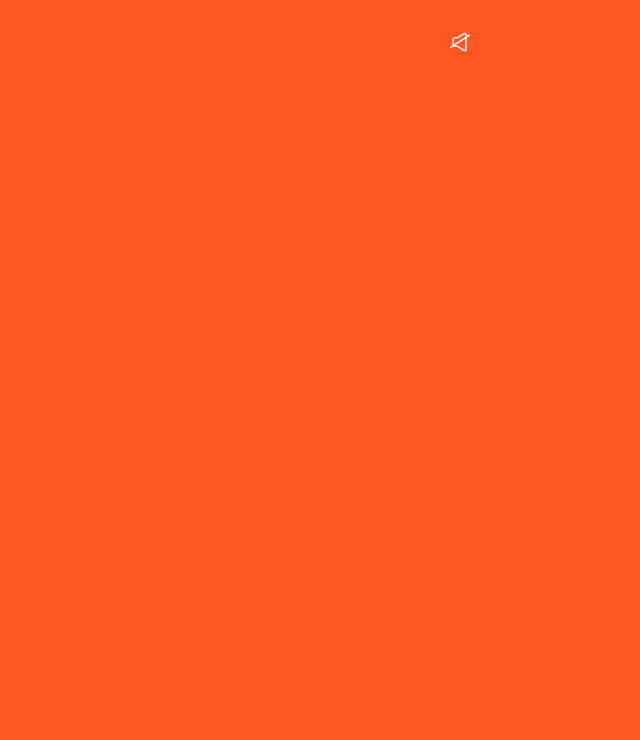
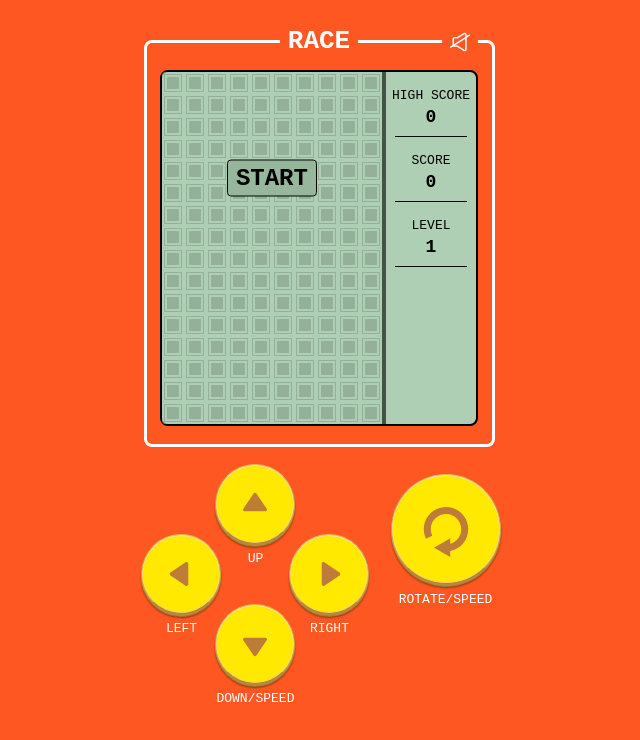
Before and after one commit to Andrei-Adnolka/telegram-arcades-client, a React (Create React App) app: page /shot in a window 1280 px wide. Before the commit this address had no page. Shown: the top 740 px of the page, without its empty margins (321-961 px from the left). Built offline with nearby package versions, Linux system fonts and the light colour scheme.

Commit message:
added shot game

```diff
--- a/src/App.tsx
+++ b/src/App.tsx
@@ -1,33 +1,20 @@
-import { useEffect } from "react";
-import { Route, Routes, useLocation, useNavigate } from "react-router-dom";
+import { Route, Routes, useLocation } from "react-router-dom";
 
 import Tetris from "./modules/tetris";
 import Snake from "./modules/snake";
 import Arkanoid from "./modules/arkanoid";
 import Race from "./modules/race";
+import Shot from "./modules/shot";
+
 import { AudioComponent } from "./components/audio";
-import { useTelegram } from "./provider/telegram";
+import { useBackButton } from "./hooks/useBackButton";
 
 function App() {
   const { pathname } = useLocation();
-  const navigate = useNavigate();
 
   const isLoadedGame = pathname !== "/";
 
-  const { webApp } = useTelegram();
-  console.log("isLoadedGame", isLoadedGame);
-  useEffect(() => {
-    const callback = () => {
-      navigate(-1);
-      webApp?.BackButton?.hide?.();
-    };
-
-    if (webApp) {
-      webApp.BackButton.isVisible = isLoadedGame;
-      webApp.onEvent("backButtonClicked", callback);
-    }
-    return () => webApp && webApp.offEvent("backButtonClicked", callback);
-  }, [isLoadedGame, webApp, navigate]);
+  useBackButton();
 
   return (
     <div className="app">
@@ -42,6 +29,7 @@ function App() {
             <a href="/tetris">01 TETRIS</a>
             <a href="/snake">02 SNAKE</a>
             <a href="/race">03 RACE</a>
+            <a href="/shot">04 SHOT</a>
             {/* <a href="/arkanoid">ARKANOID</a> */}
           </div>
         </div>
@@ -51,6 +39,7 @@ function App() {
         <Route path="/snake" element={<Snake />} />
         <Route path="/arkanoid" element={<Arkanoid />} />
         <Route path="/race" element={<Race />} />
+        <Route path="/shot" element={<Shot />} />
       </Routes>
     </div>
   );
--- /dev/null
+++ b/src/hooks/useBackButton.ts
@@ -0,0 +1,25 @@
+import { useEffect } from "react";
+import { useNavigate, useLocation } from "react-router-dom";
+
+import { useTelegram } from "../provider/telegram";
+
+export function useBackButton() {
+  const { pathname } = useLocation();
+  const navigate = useNavigate();
+
+  const isLoadedGame = pathname !== "/";
+  const { webApp } = useTelegram();
+
+  useEffect(() => {
+    const callback = () => {
+      navigate(-1);
+      webApp?.BackButton?.hide?.();
+    };
+
+    if (webApp) {
+      webApp.BackButton.isVisible = isLoadedGame;
+      webApp.onEvent("backButtonClicked", callback);
+    }
+    return () => webApp && webApp.offEvent("backButtonClicked", callback);
+  }, [isLoadedGame, webApp, navigate]);
+}
--- /dev/null
+++ b/src/modules/shot/constants/index.ts
@@ -0,0 +1,14 @@
+export const COOKIES_HIGHT_SCORE_NAME = "shot-hight-score";
+export const STORAGE_NAME = "shot-return-data";
+
+export const LEVELS = [
+  { level: 1, speed: 1500, score: { start: 0, end: 2000 } },
+  { level: 2, speed: 1400, score: { start: 2000, end: 5000 } },
+  { level: 3, speed: 1250, score: { start: 5000, end: 7500 } },
+  { level: 4, speed: 1150, score: { start: 7500, end: 10000 } },
+  { level: 5, speed: 1050, score: { start: 10000, end: 12500 } },
+  { level: 6, speed: 950, score: { start: 12500, end: 15000 } },
+  { level: 7, speed: 900, score: { start: 15000, end: 20000 } },
+  { level: 8, speed: 875, score: { start: 20000, end: 25000 } },
+  { level: 9, speed: 800, score: { start: 25000, end: 1000000000 } },
+];
--- /dev/null
+++ b/src/modules/shot/hooks/helpers/index.ts
@@ -0,0 +1,38 @@
+import {
+  BoardShape,
+  DefaultShape,
+  EmptyCell,
+  RaceCell,
+} from "../../../../types";
+
+export const BOARD_WIDTH = 10;
+export const BOARD_HEIGHT = 16;
+
+export function getEmptyBoard(height = BOARD_HEIGHT): BoardShape {
+  return Array(height)
+    .fill(null)
+    .map(() => Array(BOARD_WIDTH).fill(EmptyCell.Empty));
+}
+
+export function addShapeToBoard(
+  board: BoardShape,
+  space: number[],
+  bullets: DefaultShape,
+  army: DefaultShape
+) {
+  const [row, column] = space;
+  board[row][column] = RaceCell.Block;
+
+  bullets.forEach(([row, column]) => {
+    board[row][column] = RaceCell.Block;
+  });
+
+  army.forEach(([row, column]) => {
+    board[row][column] = RaceCell.Block;
+  });
+}
+
+export const isCollision = ([_, column]: number[], isLeft?: boolean) => {
+  const newColumn = isLeft ? column - 1 : column + 1;
+  return newColumn >= 0 && newColumn < BOARD_WIDTH;
+};
--- /dev/null
+++ b/src/modules/shot/hooks/useShot.ts
@@ -0,0 +1,115 @@
+import { useCallback, useEffect, useState } from "react";
+
+import { BoardShape } from "../../../types";
+import { useInterval } from "../../../hooks/useInterval";
+import { useHightScore } from "../../../hooks/useHighScore";
+import { useLevel } from "../../../hooks/useLevel";
+import { ButtonIds } from "../../../constants";
+
+import { COOKIES_HIGHT_SCORE_NAME, LEVELS } from "../constants";
+
+import { useShotBoard } from "./useShotBoard";
+import { addShapeToBoard } from "./helpers";
+
+export function useShot() {
+  const [isStart, setIsStart] = useState(false);
+  const [isPlaying, setIsPlaying] = useState(false);
+  const [isPause, setIsPause] = useState(false);
+  const [isGameOver, setIsGameOver] = useState(false);
+  const [carSpeed, setCarSpeed] = useState(0);
+
+  const [{ board, space, bullets, army, score }, dispatchBoardState] =
+    useShotBoard();
+
+  const { level, speed } = useLevel(score, LEVELS);
+
+  const { hightScore, onSendHightScore } = useHightScore(
+    COOKIES_HIGHT_SCORE_NAME
+  );
+
+  const startGame = useCallback(() => {
+    setIsPause(false);
+    setIsGameOver(false);
+    setIsPlaying(true);
+    setIsStart(true);
+    setCarSpeed(speed);
+    dispatchBoardState({ type: "start" });
+  }, [dispatchBoardState, speed]);
+
+  const pauseGame = useCallback(() => {
+    if (isStart) {
+      setIsPlaying((prev) => !prev);
+      setIsPause((prev) => !prev);
+    }
+  }, [isStart]);
+
+  const stopGame = !isPlaying || isGameOver;
+
+  useEffect(() => {
+    setCarSpeed(speed);
+  }, [speed]);
+
+  const gameTick = useCallback(() => {
+    if (army[0][0] === 15) {
+      setIsGameOver(true);
+      setIsPlaying(false);
+      onSendHightScore(score);
+      return;
+    }
+    dispatchBoardState({ type: "armyMove" });
+  }, [army, score, onSendHightScore, dispatchBoardState]);
+
+  useInterval(() => {
+    if (stopGame) return;
+    gameTick();
+  }, carSpeed);
+
+  useInterval(() => {
+    if (stopGame) return;
+
+    if (bullets.length) {
+      dispatchBoardState({ type: "bulletsMove", bullets });
+    }
+  }, carSpeed / 6);
+
+  const handleTouchDown = useCallback(
+    (id: ButtonIds, isTouchStart?: boolean) => {
+      if (stopGame) return;
+      if (id === ButtonIds.Left) {
+        dispatchBoardState({ type: "spaceMove", isLeft: true });
+      }
+      if (id === ButtonIds.Right) {
+        dispatchBoardState({ type: "spaceMove", isLeft: false });
+      }
+      if (id === ButtonIds.Rotate) {
+        if (isTouchStart) {
+          dispatchBoardState({ type: "spaceFire" });
+        }
+      }
+    },
+    [dispatchBoardState, stopGame]
+  );
+
+  const renderedBoard = structuredClone(board) as BoardShape;
+
+  if (isPlaying) {
+    addShapeToBoard(renderedBoard, space, bullets, army);
+  }
+
+  return {
+    board: renderedBoard,
+    handleTouchDown,
+    startGame,
+    pauseGame,
+    onContinue: () => {},
+    isContinue: false,
+    hightScore,
+    isPlaying,
+    isPause,
+    level,
+    isStart,
+    isGameOver,
+    score,
+    speed,
+  };
+}
--- /dev/null
+++ b/src/modules/shot/hooks/useShotBoard.ts
@@ -0,0 +1,131 @@
+import { useReducer, Dispatch } from "react";
+
+import { BoardShape } from "../../../types";
+import { getEmptyBoard, isCollision } from "./helpers";
+
+type BoardState = {
+  board: BoardShape;
+  space: number[];
+  army: number[][];
+  bullets: number[][];
+
+  score: number;
+  isGameOver: boolean;
+};
+
+const getStartArmyRow = () => generateArray(9, 9).map((el) => [0, el]);
+
+export function useShotBoard(): [BoardState, Dispatch<Action>] {
+  const [boardState, dispatchBoardState] = useReducer(
+    boardReducer,
+    {
+      space: [15, 5],
+      army: getStartArmyRow(),
+      bullets: [],
+      score: 0,
+      isGameOver: false,
+    },
+    (emptyState) => {
+      const state = {
+        ...emptyState,
+        board: getEmptyBoard(),
+      };
+      return state;
+    }
+  );
+
+  return [boardState, dispatchBoardState];
+}
+
+type Action = {
+  type: "start" | "spaceMove" | "armyMove" | "spaceFire" | "bulletsMove";
+  isLeft?: boolean;
+  bullets?: number[][];
+};
+
+const generateArray = (length: number, max: number) => {
+  const array = [...new Array(length)].map(() =>
+    Math.round(Math.random() * max)
+  );
+  const uniqueItems = new Set(array);
+  return Array.from(uniqueItems);
+};
+
+// @ts-ignore
+function isEqual(a, b) {
+  const keysA = Object.keys(a);
+  const keysB = Object.keys(b);
+  return keysA.length === keysB.length && keysA.every((n) => a[n] === b[n]);
+}
+
+function getUniqBullets(bullets: number[][]) {
+  const unigBullets = [] as number[][];
+  let uniqIds = {} as Record<string, string>;
+
+  bullets.forEach((bullet) => {
+    const key = `${bullet[0]}_${bullet[1]}`;
+    if (!uniqIds[key]) {
+      uniqIds[key] = "1";
+      unigBullets.push(bullet);
+    }
+  });
+
+  return unigBullets;
+}
+
+function boardReducer(state: BoardState, action: Action): BoardState {
+  let newState = { ...state };
+
+  switch (action.type) {
+    case "start":
+      return {
+        board: getEmptyBoard(),
+        space: [15, 5],
+        army: getStartArmyRow(),
+        bullets: [],
+        score: 0,
+        isGameOver: false,
+      };
+    case "spaceMove":
+      if (!isCollision(state.space, action.isLeft)) {
+        break;
+      }
+      const [spaceRow, spaceColumn] = state.space;
+
+      newState.space = [
+        spaceRow,
+        action.isLeft ? spaceColumn - 1 : spaceColumn + 1,
+      ];
+      break;
+    case "spaceFire":
+      const [row, column] = state.space;
+      newState.bullets = getUniqBullets([...state.bullets, [row - 1, column]]);
+      break;
+    case "bulletsMove":
+      const newBullets = state.bullets
+        .map(([row, column]) => [row - 1, column])
+        .filter(([row]) => row >= 0);
+
+      const newBulletsAfterKill = newBullets.filter((n) =>
+        state.army.every((m) => !isEqual(n, m))
+      );
+
+      const newArmy = state.army.filter((n) =>
+        newBullets.every((m) => !isEqual(n, m))
+      );
+      newState.score =
+        (newBullets.length - newBulletsAfterKill.length) * 10 + state.score;
+      newState.bullets = newBulletsAfterKill;
+      newState.army = newArmy;
+      break;
+    case "armyMove": {
+      const updatedArmy = state.army.map(([row, column]) => [row + 1, column]);
+      newState.army = [...updatedArmy, ...getStartArmyRow()];
+      break;
+    }
+    default:
+      throw new Error(`Unhandled action type: ${action.type}`);
+  }
+
+  return newState;
+}
--- /dev/null
+++ b/src/modules/shot/index.tsx
@@ -0,0 +1,11 @@
+import Board from "../../components/board-with-buttons";
+
+import { useShot } from "./hooks/useShot";
+
+const ShotGame = () => {
+  const data = useShot();
+
+  return <Board {...data} title="RACE" />;
+};
+
+export default ShotGame;
```
